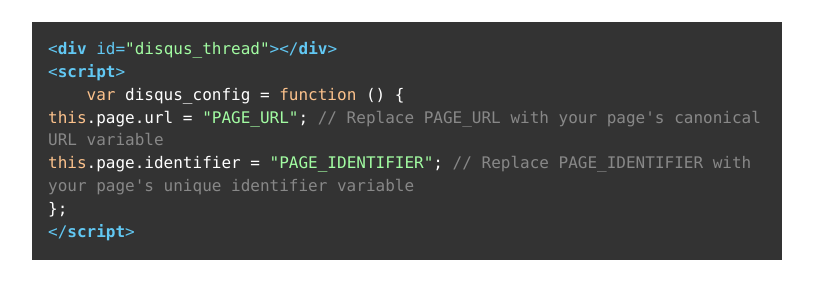
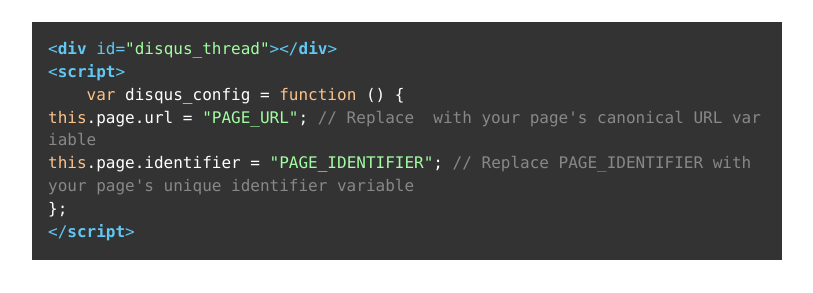
Before and after one commit to KompiAjaib/kompiajaib.github.io, a Jekyll site: the page built from _posts/2016-06-01-memasang-komentar-disqus-pada-github-pages.markdown, in a window 1280 px wide and 900 px high, scrolled down 1108 px. Shown: the part 152-445 px from the top of the window, without its empty margins (233-1046 px from the left). Built offline with Jekyll 4.4.1, drawn with Linux system fonts in a browser that asks for light colours; nearby versions of some CDN libraries; comment, search, counter and statistics services are not loaded.

Commit message:
Update 2016-06-01-memasang-komentar-disqus-pada-github-pages.markdown

```diff
--- a/_posts/2016-06-01-memasang-komentar-disqus-pada-github-pages.markdown
+++ b/_posts/2016-06-01-memasang-komentar-disqus-pada-github-pages.markdown
@@ -26,7 +26,7 @@ Kemudian silahkan buka repository blog Anda dan buat file `disqus_comments.html`
 <div id="disqus_thread"></div>
 <script>
     var disqus_config = function () {
-this.page.url = "PAGE_URL"; // Replace PAGE_URL with your page's canonical URL variable
+this.page.url = "PAGE_URL"; // Replace {{ PAGE_URL }} with your page's canonical URL variable
 this.page.identifier = "PAGE_IDENTIFIER"; // Replace PAGE_IDENTIFIER with your page's unique identifier variable
 };
 </script>
```
